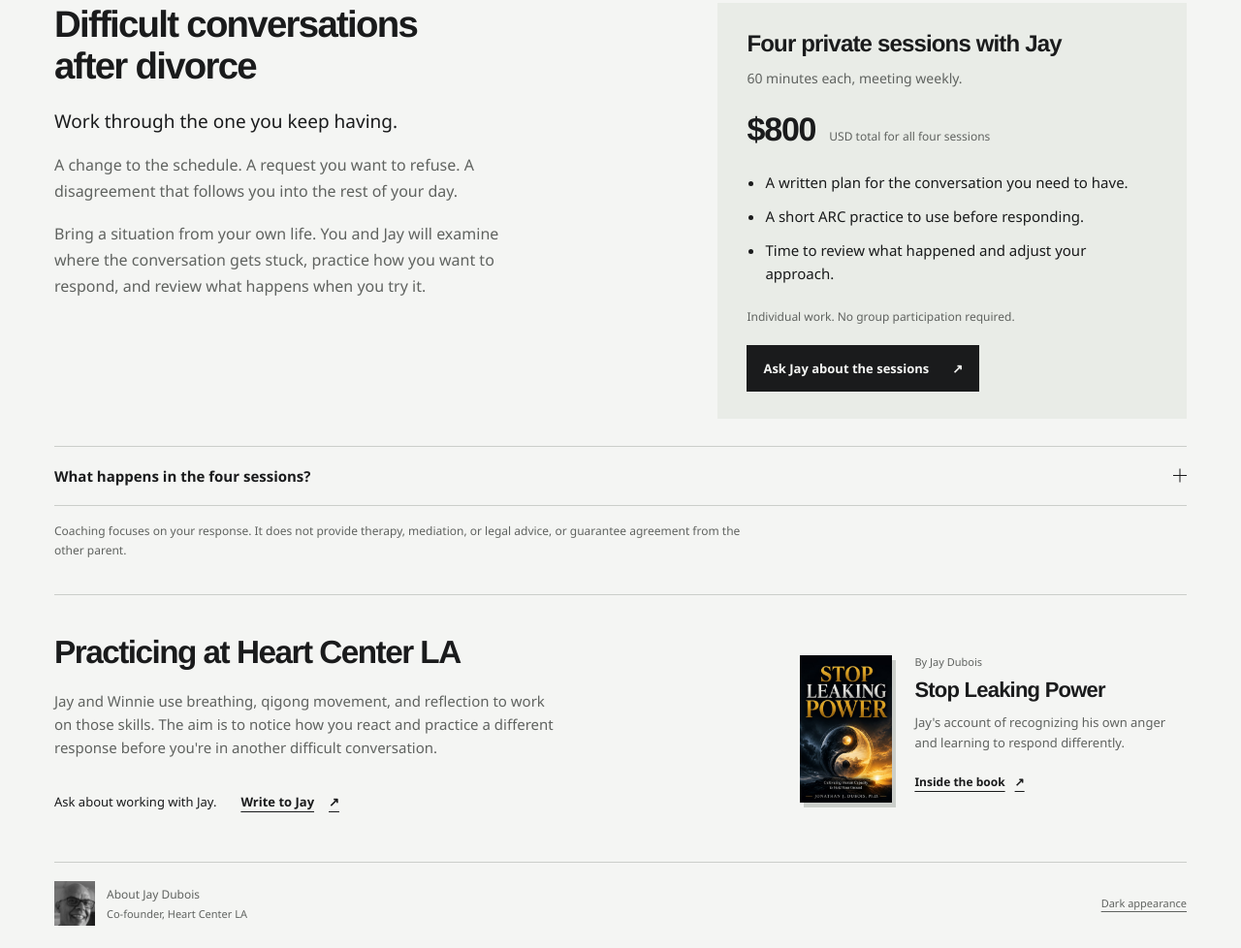
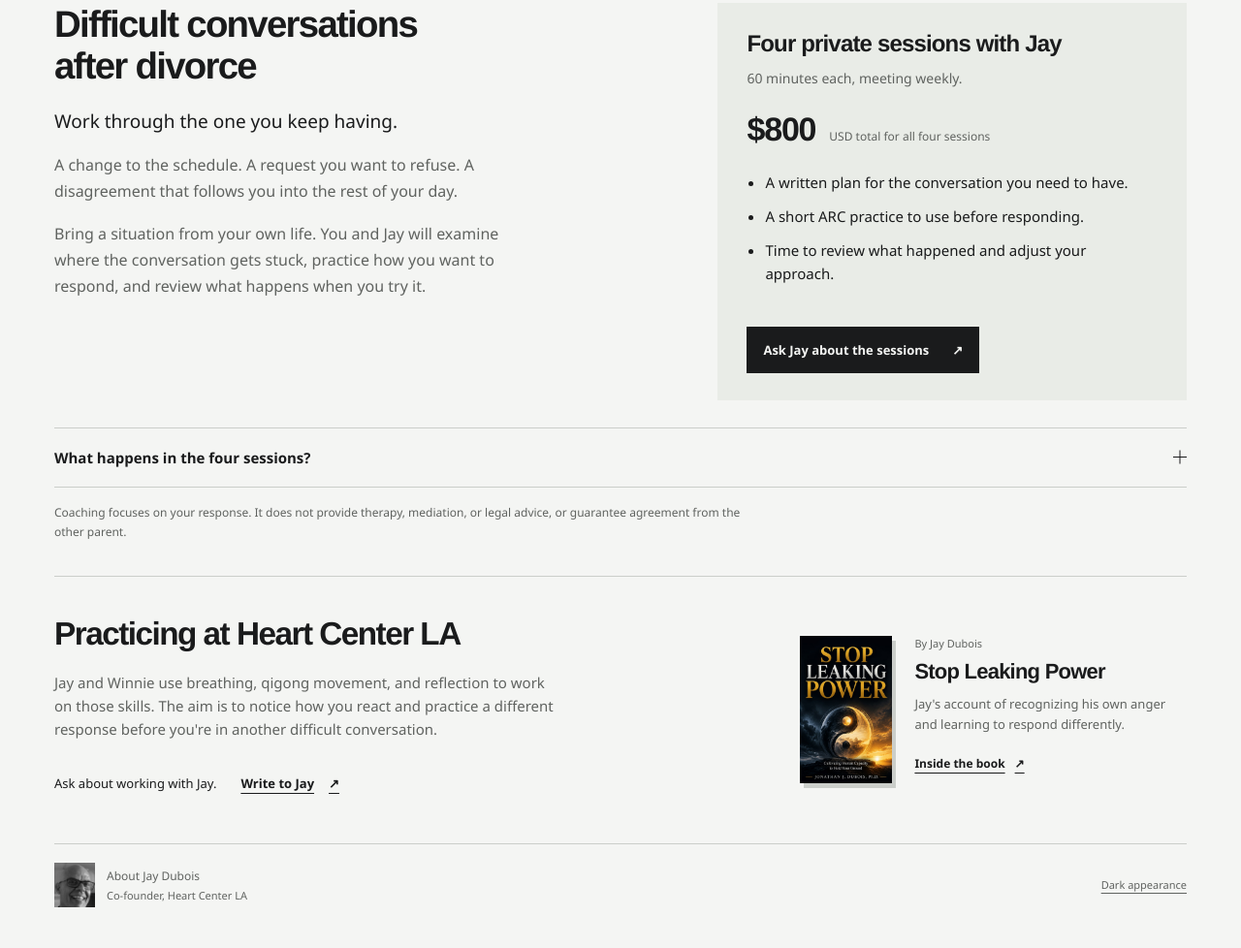
Before and after one commit to socialtech2400/jayduboisphd, a plain HTML site: page index.html in a window 1280 px wide. Shown: the part 3643-4621 px from the top of the page at 97% size. Drawn offline with Linux system fonts and the light colour scheme.

Commit message:
Remove unnecessary group participation reassurance

```diff
--- a/index.html
+++ b/index.html
@@ -114,7 +114,6 @@
           <li>A short ARC practice to use before responding.</li>
           <li>Time to review what happened and adjust your approach.</li>
         </ul>
-        <p class="program-participation">Individual work. No group participation required.</p>
         <a class="program-cta" href="mailto:clarity@jayduboisphd.com?subject=Difficult%20conversations%20after%20divorce">Ask Jay about the sessions <span aria-hidden="true">↗</span></a>
       </div>
       <details class="session-outline">
```
